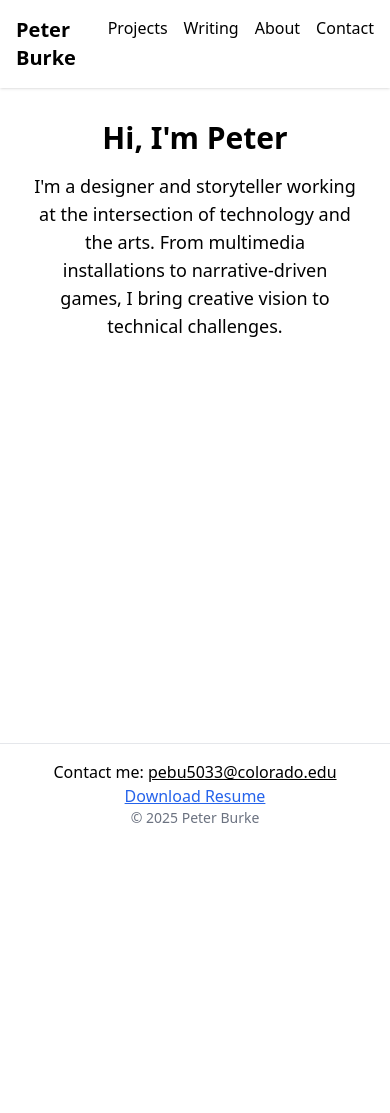
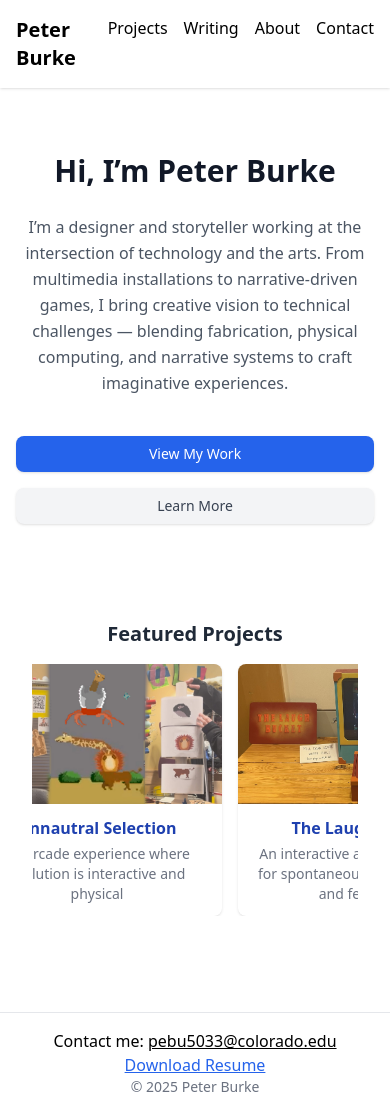
Before and after one commit to Peterb15/Peters-Portfolio, a React (Vite) app: page / in a window 390 px wide. Before the commit the page ends 844 px from the top, so only its background shows below. Built offline with nearby package versions, Linux system fonts and the light colour scheme.

Commit message:
Portfolio Mobile Friendly

```diff
--- /dev/null
+++ b/src/components/FeaturedProjectsCarousel.jsx
@@ -0,0 +1,66 @@
+import React, { useEffect, useRef } from "react";
+import { Link } from "react-router-dom";
+import projects from "../data/projects/index";
+
+export default function FeaturedProjectsCarousel() {
+  const scrollRef = useRef(null);
+
+  useEffect(() => {
+    const interval = setInterval(() => {
+      const container = scrollRef.current;
+      if (!container) return;
+
+      const scrollAmount = container.offsetWidth;
+      const maxScroll = container.scrollWidth - container.offsetWidth;
+      const nextScroll = container.scrollLeft + scrollAmount;
+
+      container.scrollTo({
+        left: nextScroll >= maxScroll ? 0 : nextScroll,
+        behavior: "smooth",
+      });
+    }, 4000);
+
+    return () => clearInterval(interval);
+  }, []);
+
+  return (
+    <section className="bg-white py-8">
+      <div className="max-w-5xl mx-auto px-4 space-y-4">
+        {/* Section Heading */}
+        <h2 className="text-xl md:text-2xl font-semibold text-center text-gray-800">
+          Featured Projects
+        </h2>
+
+        {/* Scrollable Carousel */}
+        <div ref={scrollRef} className="overflow-x-auto scroll-smooth">
+          <div className="flex gap-4 w-flex">
+            {Array.isArray(projects) &&
+              projects
+                .filter((p) => p && p.id && p.heroMedia && p.title)
+                .map((project) => (
+                  <Link
+                    key={project.id}
+                    to={`/projects/${project.id}`}
+                    className="min-w-[250px] md:min-w-[320px] rounded-lg overflow-hidden shadow hover:shadow-md transition group bg-white"
+                  >
+                    <img
+                      src={project.heroMedia}
+                      alt={project.title}
+                      className="aspect-[16/9] w-full object-cover group-hover:scale-105 transition-transform"
+                    />
+                    <div className="p-3 space-y-1">
+                      <h3 className="text-base font-semibold text-blue-800 group-hover:underline">
+                        {project.title}
+                      </h3>
+                      {project.tagline && (
+                        <p className="text-sm text-gray-500">{project.tagline}</p>
+                      )}
+                    </div>
+                  </Link>
+                ))}
+          </div>
+        </div>
+      </div>
+    </section>
+  );
+}
--- a/src/components/ProjectCard.jsx
+++ b/src/components/ProjectCard.jsx
@@ -13,7 +13,7 @@ export default function ProjectCard({ project }) {
         <img
           src={project.heroMedia}
           alt={project.title}
-          className="w-full h-48 object-cover"
+          className="w-full aspect-[16/9] object-cover rounded-t-lg transition-transform duration-300 group-hover:scale-105"
         />
       )}
 
@@ -26,6 +26,7 @@ export default function ProjectCard({ project }) {
         {project.tagline && (
           <p className="text-sm text-gray-600 italic">{project.tagline}</p>
         )}
+
         {/* Tags */}
         {Array.isArray(project.tags) && project.tags.length > 0 && (
           <div className="flex flex-wrap gap-2 mt-2">
@@ -40,9 +41,8 @@ export default function ProjectCard({ project }) {
           </div>
         )}
 
-
-        {/* Optional: Show tools or date */}
-        <div className="text-xs text-gray-400 mt-1 flex gap-2">
+        {/* Tools & Date */}
+        <div className="text-xs text-gray-400 mt-1 flex gap-2 flex-wrap">
           {project.tools && <span>{project.tools}</span>}
           {project.date && <span>• {project.date}</span>}
         </div>
--- a/src/components/ProjectPageLayout.jsx
+++ b/src/components/ProjectPageLayout.jsx
@@ -30,14 +30,21 @@ const ProjectPageLayout = ({
           <span>{date}</span>
         </div>
         {heroMedia && (
-          <div className="mt-6">
+          <div className="mt-6 w-full">
             {typeof heroMedia === "string" ? (
-              <img src={heroMedia} alt={title} className="rounded-xl shadow" />
+              <div className="aspect-[16/9] w-full overflow-hidden rounded-xl shadow">
+                <img
+                  src={heroMedia}
+                  alt={title}
+                  className="w-full h-full object-cover"
+                />
+              </div>
             ) : (
               heroMedia
             )}
           </div>
         )}
+
       </section>
 
       {/* Overview */}
--- a/src/pages/About.jsx
+++ b/src/pages/About.jsx
@@ -2,16 +2,18 @@ import React from "react";
 
 export default function About() {
   return (
-    <div className="p-8">
-      <h1 className="text-4xl font-bold mb-4">About Me</h1>
-      <p className="text-lg max-w-3xl mb-6">
-        I'm Peter Burke — an interdisciplinary designer and storyteller working at the intersection of technology and the arts.
-        I specialize in combining physical computing, creative writing, and multimedia design to build imaginative experiences.
+    <section className="max-w-4xl mx-auto px-6 py-16 space-y-8 text-center">
+      <h1 className="text-3xl sm:text-4xl font-bold text-gray-900">About Me</h1>
+
+      <p className="text-base sm:text-lg text-gray-700 leading-relaxed max-w-3xl mx-auto">
+        I’m Peter Burke — an interdisciplinary designer and storyteller working at the intersection of technology and the arts.
+        I specialize in combining physical computing, creative writing, and multimedia design to build imaginative, emotionally resonant experiences.
       </p>
-      <p className="max-w-3xl">
+
+      <p className="text-base sm:text-lg text-gray-700 leading-relaxed max-w-3xl mx-auto">
         I’m currently pursuing a B.S. in Creative Technology and Design and a B.A. in English (Creative Writing) at CU Boulder.
-        I’ve worked on collaborative narrative series, game prototypes, interactive installations, and sustainability media projects.
+        My work includes collaborative narrative series, game prototypes, interactive installations, and sustainability-focused media projects.
       </p>
-    </div>
+    </section>
   );
 }
--- a/src/pages/Home.jsx
+++ b/src/pages/Home.jsx
@@ -1,13 +1,46 @@
 import React from 'react';
+import { Link } from 'react-router-dom';
+import FeaturedProjectsCarousel from '../components/FeaturedProjectsCarousel';
 
 export default function Home() {
   return (
-    <section id="home" className="p-8 text-center">
-      <h2 className="text-3xl font-bold mb-4">Hi, I'm Peter</h2>
-      <p className="text-lg max-w-xl mx-auto">
-        I'm a designer and storyteller working at the intersection of technology and the arts.
-        From multimedia installations to narrative-driven games, I bring creative vision to technical challenges.
-      </p>
+    <section
+      id="home"
+      className="px-4 sm:px-6 py-16 sm:py-20 max-w-6xl mx-auto text-center space-y-12"
+    >
+      {/* Main Heading */}
+      <div className="space-y-6">
+        <h1 className="text-3xl sm:text-4xl md:text-5xl font-bold text-gray-900 leading-tight">
+          Hi, I’m Peter Burke
+        </h1>
+
+        <p className="text-base sm:text-lg text-gray-600 leading-relaxed max-w-2xl mx-auto">
+          I’m a designer and storyteller working at the intersection of technology and the arts.
+          From multimedia installations to narrative-driven games, I bring creative vision to technical challenges —
+          blending fabrication, physical computing, and narrative systems to craft imaginative experiences.
+        </p>
+
+        {/* CTA Buttons */}
+        <div className="flex flex-col sm:flex-row justify-center gap-4 pt-4">
+          <Link
+            to="/projects"
+            className="bg-blue-600 text-white px-6 py-2 rounded-lg shadow hover:bg-blue-700 transition text-sm sm:text-base"
+          >
+            View My Work
+          </Link>
+          <Link
+            to="/about"
+            className="bg-gray-100 text-gray-700 px-6 py-2 rounded-lg shadow hover:bg-gray-200 transition text-sm sm:text-base"
+          >
+            Learn More
+          </Link>
+        </div>
+      </div>
+
+      {/* Featured Projects */}
+      <section className="pt-4">
+        <FeaturedProjectsCarousel />
+      </section>
     </section>
   );
 }
--- a/src/pages/Projects.jsx
+++ b/src/pages/Projects.jsx
@@ -10,11 +10,15 @@ export default function Projects() {
         A collection of major and minor projects that explore storytelling, technology, physical computing, and multimedia.
       </p>
       {/*Project Card Components */}
-      <div className="flex flex-col gap-6">
-        {projects.map((project) => (
-          <ProjectCard key={project.id} project={project} />
-        ))}
+      <div className="max-w-6xl mx-auto px-4 py-8">
+
+        <div className="grid grid-cols-1 sm:grid-cols-2 gap-8">
+          {projects.map((project) => (
+            <ProjectCard key={project.id} project={project} />
+          ))}
+        </div>
       </div>
+
     </div>
   );
 }
```
Also changed, not shown: src/data/projects/index.js (+5 -3 lines). Lines whose indentation alone changed are shown as unchanged.
